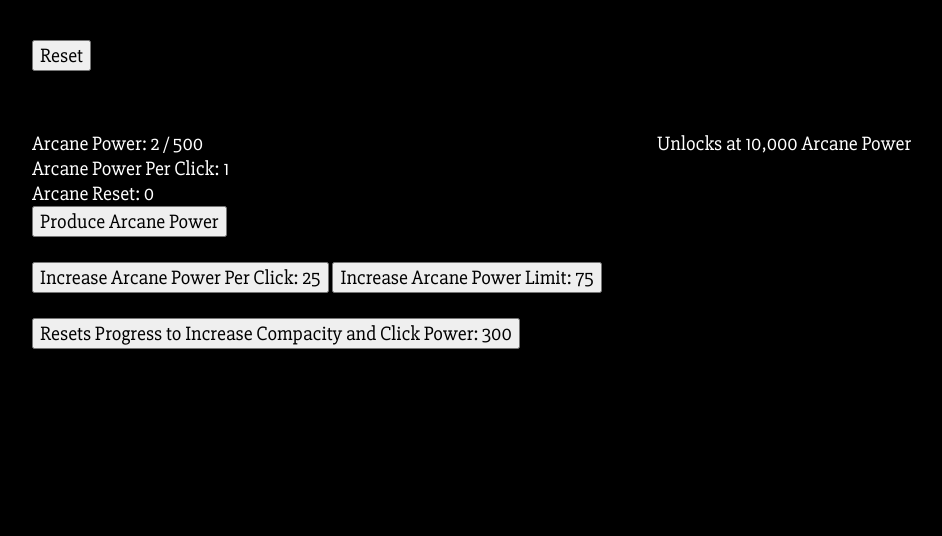
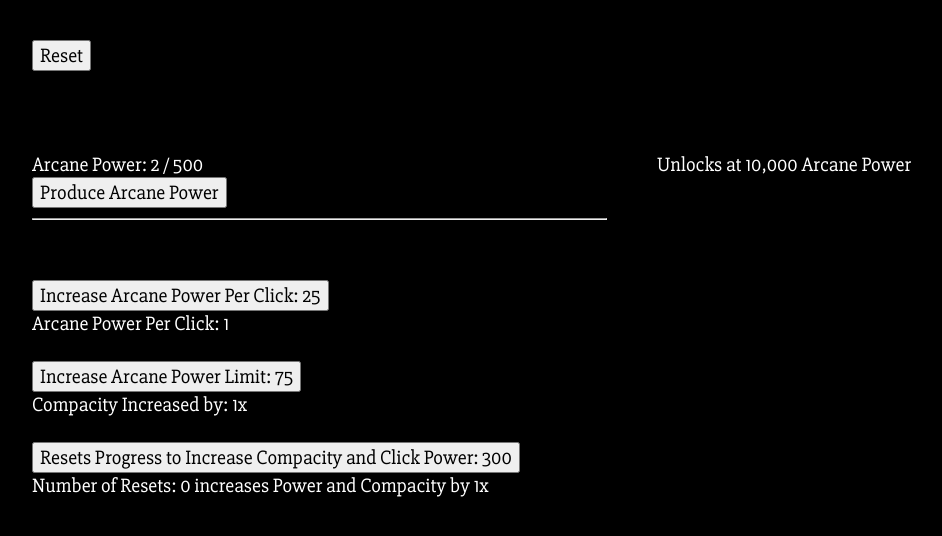
Before and after one commit to I1ect/Shards, a website: page index.html in a window 1280 px wide. Both pictures are taken after a click on the button "Reset". Shown: the whole page, without its empty margins (8-950 px from the left). Drawn offline with Linux system fonts and the light colour scheme.

Commit message:
some more dev

```diff
--- a/index.html
+++ b/index.html
@@ -18,21 +18,26 @@
         <div class = "body1">
             Arcane Power: <span id = "arcanePower">0</span> / <span id = "arcaneLimit">500</span>
             <br>
+            <button onclick="arcaneClick()">Produce Arcane Power</button>
+            <hr> <br> <br>
+            <button id="buttonReinforce" class="hidden" onclick="buyArcaneReinforce()">Increase Arcane Power Per Click: <span id = "arcaneReinforceCost">25</span> </button> <br>
             Arcane Power Per Click: <span id = "arcaneClickValue">1</span>
-            <br>
-            Arcane Reset: <span id = "arcaneReset">1</span>
-            <br>
-            <button onclick="arcaneClick()">Produce Arcane Power</button>
             <br> <br>
-            <button id="buttonReinforce" class="hidden" onclick="buyArcaneReinforce()">Increase Arcane Power Per Click: <span id = "arcaneReinforceCost">25</span> </button>
-            <button id="buttonExpansion" class="hidden" onclick="buyArcaneExpansion()">Increase Arcane Power Limit: <span id = "arcaneExpansionCost">75</span> </button>
+            <button id="buttonExpansion" class="hidden" onclick="buyArcaneExpansion()">Increase Arcane Power Limit: <span id = "arcaneExpansionCost">75</span> </button> <br>
+            Compacity Increased by: <span id = "compacityMultiplier">1</span>x
             <br> <br>
             <button id="buttonArcaneReset" class="hidden" onclick="buyArcaneReset()">Resets Progress to Increase Compacity and Click Power: <span id = "arcaneResetCost">300</span> </button>
+            <br>
+            Number of Resets: <span id = "arcaneReset">1</span> increases Power and Compacity by <span id = "powerPerClick">1</span>x
             <br> <br>
         </div>
 
         <div class = "body2">
-            Unlocks at 10,000 Arcane Power
+            <span id = "unlockTransfer">Unlocks at 10,000 Arcane Power</span>
+
+            <div class = "arcaneTransferUI">
+                Hello Cruel World
+            </div>
         </div>
 
     </div>
--- a/interface.css
+++ b/interface.css
@@ -34,3 +34,7 @@ button {
 .body2 {
     grid-area: body2;
 }
+
+.arcaneTransferUI {
+    display: none;
+}
--- a/scripts.js
+++ b/scripts.js
@@ -34,16 +34,18 @@ let arcaneReinforceCost = 0
 let arcaneResetCost = 0
 let arcaneExpansionCost = 0
 
+const arcaneTransfer = document.getElementById('arcaneTransferUI')
+
 // Functions
 
 function arcaneClick () {
   if ((arcaneClickVal + variables.arcanePower) < variables.arcaneLimit) {
-    variables.arcanePower += arcaneClickVal;
+    variables.arcanePower += arcaneClickVal
   }
   else {
-    variables.arcanePower = variables.arcaneLimit;
+    variables.arcanePower = variables.arcaneLimit
   }
-  document.getElementById('arcanePower').innerHTML = Round(variables.arcanePower);
+  document.getElementById('arcanePower').innerHTML = Round(variables.arcanePower)
 }
 // eslint-disable-next-line no-unused-vars
 function buyArcaneReinforce () {
@@ -59,7 +61,7 @@ function buyArcaneExpansion () {
     variables.arcaneLimit *= 1.2
     variables.arcanePower -= arcaneExpansionCost
     variables.arcaneExpansionLevel++
-    Update();
+    Update()
   }
 }
 // eslint-disable-next-line no-unused-vars
@@ -92,6 +94,8 @@ function Update () {
   document.getElementById('arcaneLimit').innerHTML = Round(variables.arcaneLimit)
   document.getElementById('arcaneExpansionCost').innerHTML = Round(arcaneExpansionCost)
   document.getElementById('arcaneReset').innerHTML = Round(variables.arcaneReset)
+  document.getElementById('powerPerClick').innerHTML = Math.pow(2, variables.arcaneReset)
+  document.getElementById('compacityMultiplier').innerHTML = Math.pow(1.2, variables.arcaneExpansionLevel)
 }
 
 // Rounds down all the values
@@ -121,7 +125,7 @@ function Reset () {
 
 // Checks Button Unlocked
 
-function ButtonUnlock() {
+function ButtonUnlock () {
   if (!reinforceUnlock && variables.arcanePower >= 10) {
     reinforceButton.classList.toggle('hidden', !(variables.arcanePower >= 10))
     reinforceUnlock = true
@@ -133,6 +137,10 @@ function ButtonUnlock() {
   if (!arcaneResetUnlock && variables.arcanePower >= 100) {
     arcaneResetButton.classList.toggle('hidden', !(variables.arcanePower >= 100))
     arcaneResetUnlock = true
+  }
+
+  if (variables.arcanePower >= 10000) {
+
   }
 }
 
```
